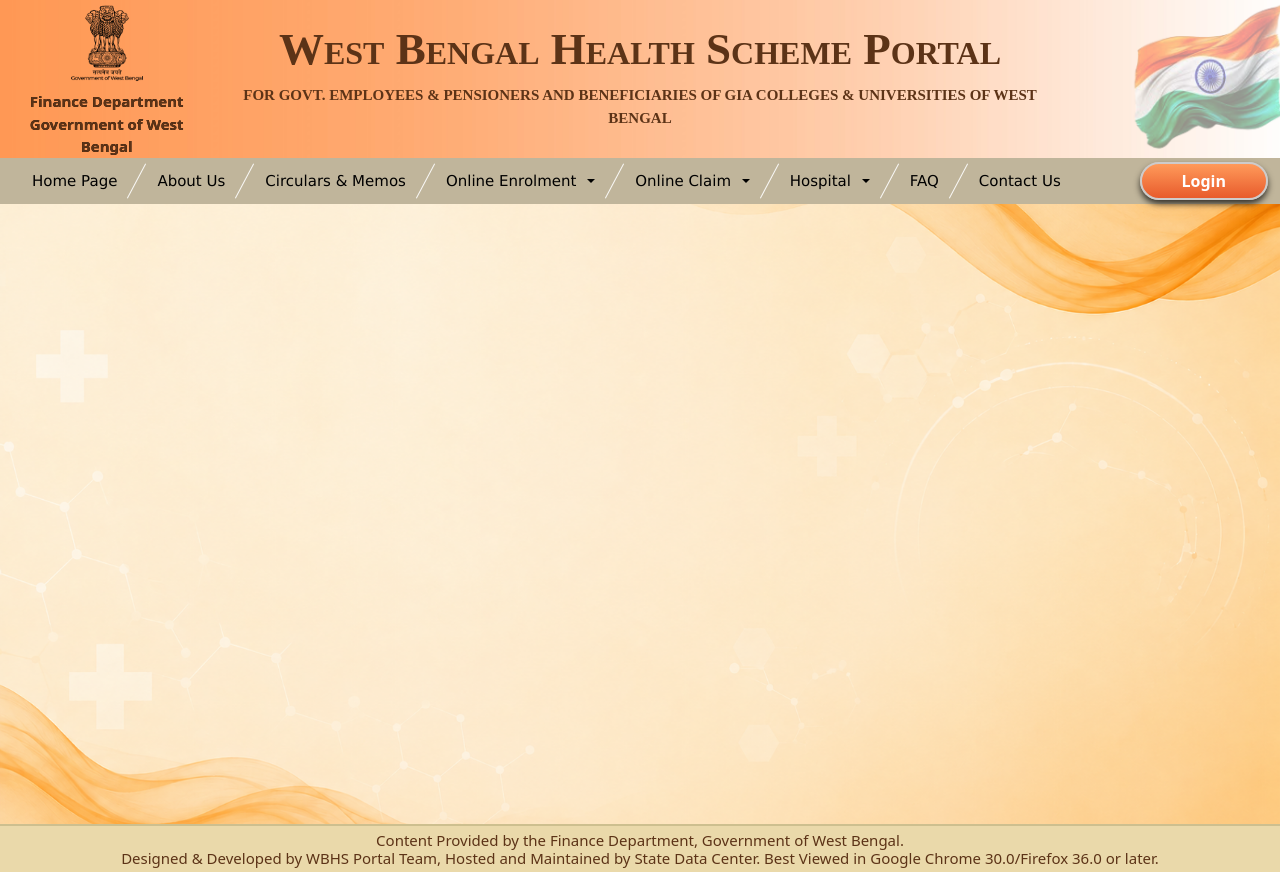
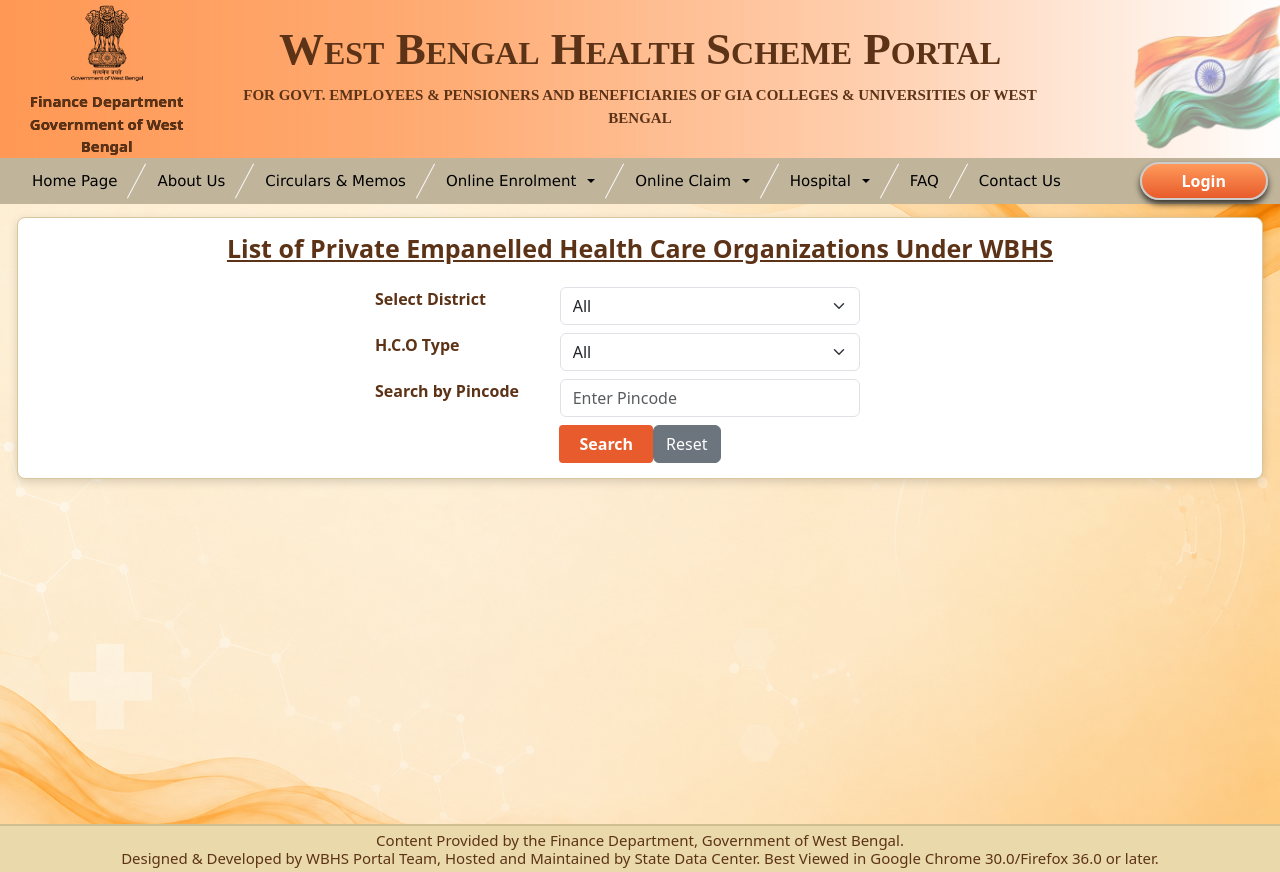
Before and after one commit to krishnendu6690/wbhs-portal-ui, an Angular app: page /hospital-list in a window 1280 px wide. Before the commit this address led to /. Built offline with nearby package versions, Linux system fonts and the light colour scheme.

Commit message:
home 010726

```diff
--- a/src/app/app.routes.ts
+++ b/src/app/app.routes.ts
@@ -5,6 +5,7 @@
 import { CircularMemos } from './pages/under-home/circular-memos/circular-memos';
 import { ContactUs } from './pages/under-home/contact-us/contact-us';
 import { LoginPage } from './pages/under-home/login-page/login-page';
+import { HospitalList } from './pages/under-home/hospital-list/hospital-list';
 
 export const routes: Routes = [
   { path: '', redirectTo: '/home', pathMatch: 'full' },
@@ -13,4 +14,5 @@
   { path: 'login', component: LoginPage },
   { path: 'contact', component: ContactUs },
   { path: 'circulars', component: CircularMemos },
+  { path: 'hospital-list', component: HospitalList }
 ];
--- a/src/app/layout/navbar/navbar.html
+++ b/src/app/layout/navbar/navbar.html
@@ -95,7 +95,11 @@
           <a class="nav-link dropdown-toggle" data-bs-toggle="dropdown"> Hospital </a>
 
           <ul class="dropdown-menu custom-dropdown">
-            <li><a class="dropdown-item">Empaneled Hospitals</a></li>
+            <li>
+              <a routerLink="/hospital-list" routerLinkActive="active-menu" class="dropdown-item"
+                >Empaneled Hospitals</a
+              >
+            </li>
             <li><a class="dropdown-item">Hospitals / Doctors Details</a></li>
             <li><a class="dropdown-item">Authenticate Beneficiary</a></li>
             <li><a class="dropdown-item">View Permissions</a></li>
--- /dev/null
+++ b/src/app/pages/under-home/hospital-list/hospital-list.html
@@ -0,0 +1,50 @@
+<div class="container-fluid mt-2">
+
+
+<div class="card search-card">
+  <div class="card-body">
+    <div class="row justify-content-center">
+        <h2 class="page-title text-center mb-4">
+    <u>List of Private Empanelled Health Care Organizations Under WBHS</u>
+  </h2>
+      <div class="col-lg-6">
+        <!-- District -->
+        <div class="row mb-2">
+          <label class="col-md-4 fw-semibold"> Select District </label>
+
+          <div class="col-md-8">
+            <select class="form-select">
+              <option>All</option>
+            </select>
+          </div>
+        </div>
+
+        <!-- HCO -->
+        <div class="row mb-2">
+          <label class="col-md-4 fw-semibold"> H.C.O Type </label>
+
+          <div class="col-md-8">
+            <select class="form-select">
+              <option>All</option>
+            </select>
+          </div>
+        </div>
+
+        <!-- Pincode -->
+        <div class="row mb-2">
+          <label class="col-md-4 fw-semibold"> Search by Pincode </label>
+
+          <div class="col-md-8">
+            <input class="form-control" placeholder="Enter Pincode" />
+          </div>
+        </div>
+
+        <div class="text-center">
+          <button class="btn btn-light search-btn">Search</button>
+
+          <button class="btn btn-secondary">Reset</button>
+        </div>
+      </div>
+    </div>
+  </div>
+</div>
--- /dev/null
+++ b/src/app/pages/under-home/hospital-list/hospital-list.scss
@@ -0,0 +1,68 @@
+.page-title{
+    font-size:25px;
+    //text-shadow: 1px 4px 4px #242222;
+    font-weight:700;
+    color:#5c3317;
+    margin-bottom:30px;
+}
+
+.search-card{
+
+    border:1px solid #d7c79a;
+
+    border-radius:8px;
+
+    box-shadow:0 3px 10px rgba(0, 0, 0, 0.144);
+
+    margin-bottom:30px;
+
+    display:flex;
+    justify-content:center;
+    align-items:center;
+
+}
+
+.search-card .card-body{
+
+    padding:15px 80px;
+
+}
+
+.form-label,
+label{
+
+    font-weight:600;
+
+    color:#5c3317;
+
+}
+
+.form-control,
+.form-select{
+
+    height:38px;
+    width: 300px;
+
+}
+
+.search-btn {
+  display: inline-flex;
+  justify-content: center;
+  align-items: center;
+
+  background: #e85b2c;
+  color: #fff;
+
+  font-weight: 600;
+
+  height: 38px;
+  padding: 0 20px;
+
+  border: none;
+  border-radius: 4px;
+}
+
+.search-btn:hover {
+  background: #ff8a3d;
+  color: #fff;
+}
```
Also changed, not shown: src/app/pages/under-home/hospital-list/hospital-list.ts (added, +9 -0 lines), 1 other file (tests, documents, lock files or other folders).
